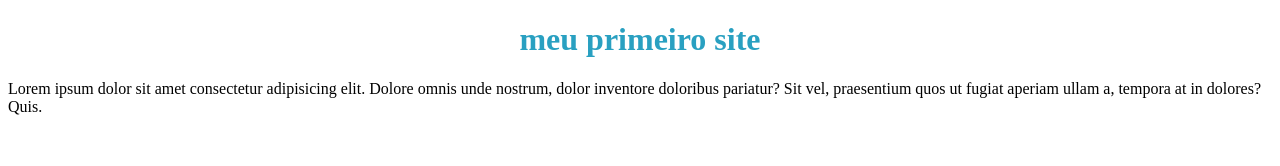
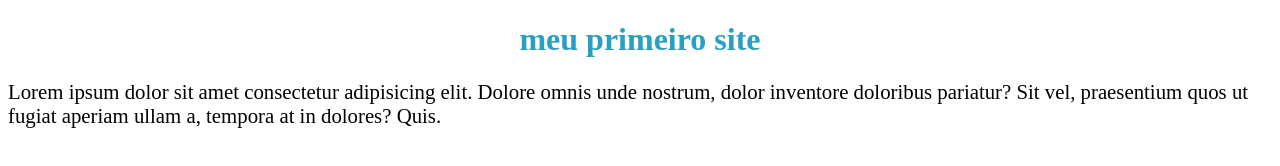
Before and after one commit to rayssasouzza/cursoJavascript, a plain HTML site: page index.html in a window 1280 px wide. Drawn offline with Linux system fonts and the light colour scheme.

Commit message:
atualizado a fonte

```diff
--- a/index.html
+++ b/index.html
@@ -7,6 +7,6 @@
 </head>
 <body>
     <h1 style="color: rgb(41, 160, 193); text-align: center;">meu primeiro site</h1>
-    <p>Lorem ipsum dolor sit amet consectetur adipisicing elit. Dolore omnis unde nostrum, dolor inventore doloribus pariatur? Sit vel, praesentium quos ut fugiat aperiam ullam a, tempora at in dolores? Quis.</p>
+    <p style="font-size: 1.3rem;">Lorem ipsum dolor sit amet consectetur adipisicing elit. Dolore omnis unde nostrum, dolor inventore doloribus pariatur? Sit vel, praesentium quos ut fugiat aperiam ullam a, tempora at in dolores? Quis.</p>
 </body>
 </html>
```
